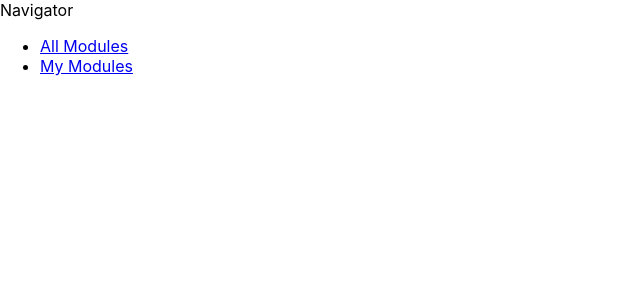
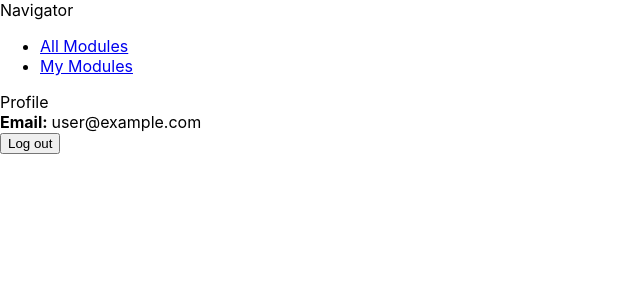
Before and after one commit to adidoesnt/classmate, a React (Create React App) app: page /profile in a window 1280 px wide. Shown: the top 300 px of the page, without its empty margins (0-640 px from the left). Built offline with nearby package versions, Linux system fonts and the light colour scheme; no server answers; sample sign-in values are in the browser's storage.

Commit message:
Add private routing for user profile

```diff
--- a/src/App.js
+++ b/src/App.js
@@ -6,6 +6,8 @@ import Layout from './components/layout/Layout';
 import Signup from './components/login/Signup';
 import Login from './components/login/Login';
 import {AuthProvider} from './store/AuthContext';
+import Profile from './pages/Profile';
+import PrivateRoute from './pages/PrivateRoute';
 //import 'bootstrap/dist/css/bootstrap.min.css';
 
 function App() {
@@ -17,6 +19,9 @@ function App() {
             <Route path='/new' element={<Signup/>}/>
             <Route path='/all' element={<AllModules/>}/>
             <Route path='/me' element={<MyModules/>}/>
+            <Route path='/profile' element={<PrivateRoute/>}>
+              <Route exact path = '/profile' element = {<Profile/>}/>
+            </Route>
         </Routes>
       </Layout>
     </AuthProvider>
--- a/src/components/login/Login.js
+++ b/src/components/login/Login.js
@@ -17,7 +17,7 @@ function Login() {
         try {
             setLoading(true);
             await login(emailRef.current.value, psswdRef.current.value);
-            navigate('/me');
+            navigate('/profile');
         } catch {
             return setError('Sign in failed.')
         }
--- /dev/null
+++ b/src/pages/PrivateRoute.js
@@ -0,0 +1,9 @@
+import {Outlet, Navigate} from 'react-router-dom';
+import {useAuth} from '../store/AuthContext';
+
+function PrivateRoute({component: Component, ...rest}){
+    const {currentUser} = useAuth();
+    return  currentUser ? <Outlet /> : <Navigate to="/" />;
+}
+
+export default PrivateRoute;
--- /dev/null
+++ b/src/pages/Profile.js
@@ -0,0 +1,30 @@
+import {Card, Button, Alert} from 'react-bootstrap';
+import {useState} from 'react';
+import {useAuth} from '../store/AuthContext'
+import {useNavigate} from 'react-router-dom';
+
+function Profile() {
+    const [error, setError] = useState('');
+    const {currentUser, logout} = useAuth();
+    const navigate = useNavigate();
+
+    async function logoutHandler() {
+        setError('');
+        try {
+            await logout();
+            navigate('/');
+        } catch {
+            setError('Log out failed.');
+        }
+    }
+
+    return <div><Card>
+            <Card.Body>Profile</Card.Body>
+            {error && <Alert variant='danger'>{error}</Alert>}
+            <strong>Email: </strong> {currentUser.email}
+        </Card>
+        <div><Button variant='link' onClick={logoutHandler}>Log out</Button></div>
+    </div>
+}
+
+export default Profile;
--- a/src/store/AuthContext.js
+++ b/src/store/AuthContext.js
@@ -19,6 +19,10 @@ export function AuthProvider(props){
         return auth.signInWithEmailAndPassword(email, password);
     }
 
+    function logout() {
+        return auth.signOut();
+    }
+
     useEffect(() => {
         const unsubscribe = auth.onAuthStateChanged(user => {
             setCurrentUser(user);
@@ -30,7 +34,8 @@ export function AuthProvider(props){
     const value = {
         currentUser,
         signup,
-        login
+        login,
+        logout
     }
 
     return <AuthContext.Provider value = {value}>
```
